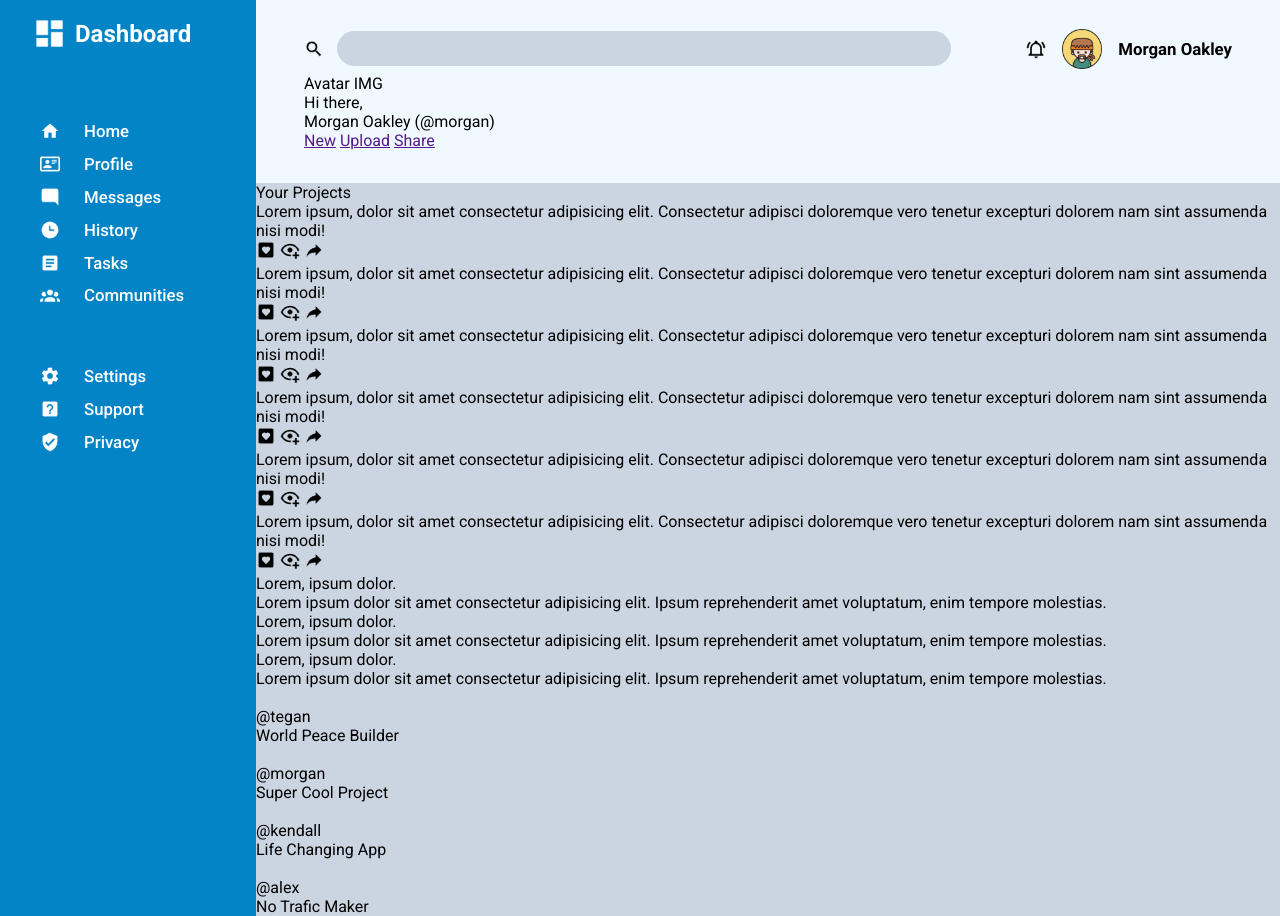
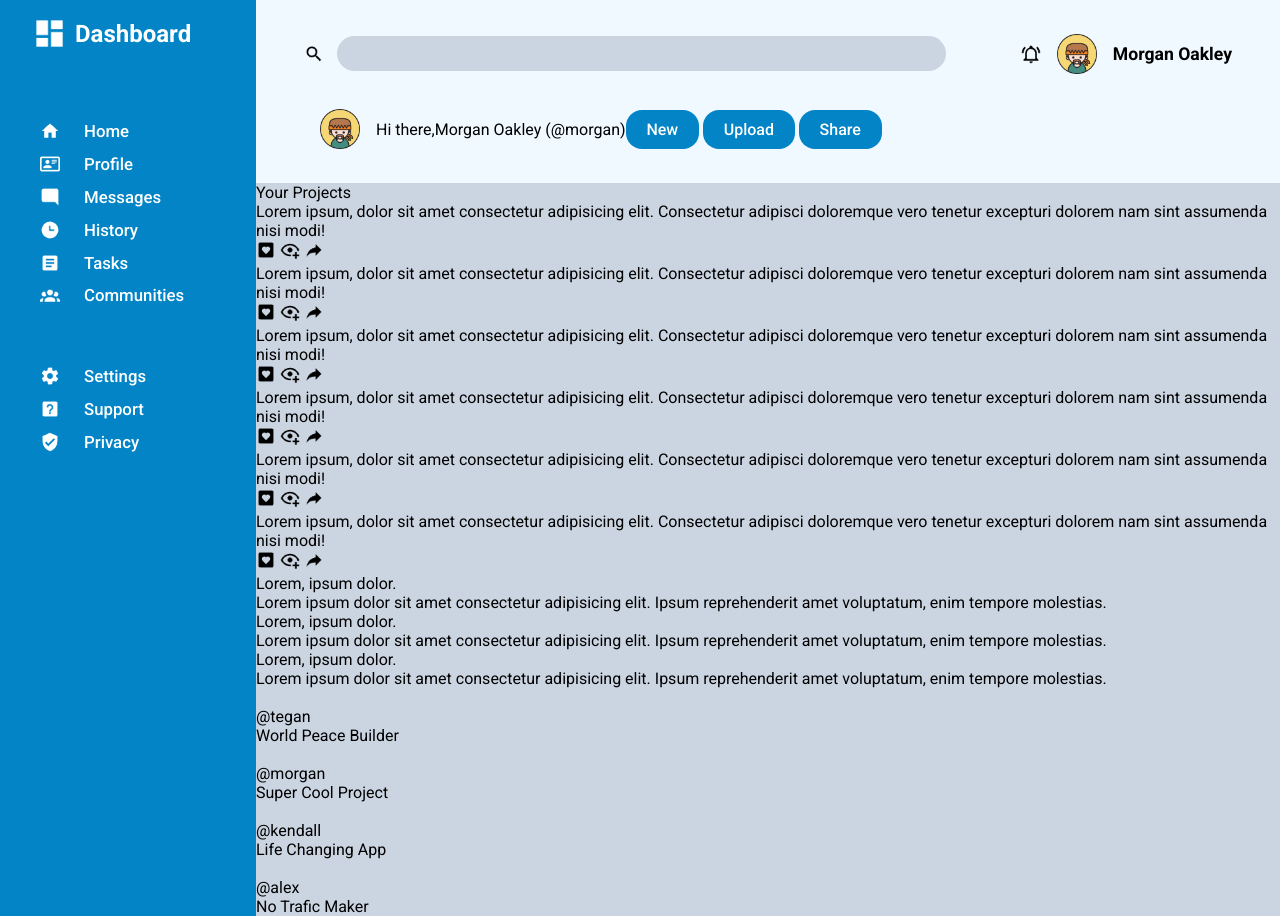
Before and after one commit to fiufiu0/admin-dashboard, a plain HTML site: page index.html in a window 1280 px wide. Drawn offline with Linux system fonts and the light colour scheme.

Commit message:
More avatars, btn style

```diff
--- a/index.html
+++ b/index.html
@@ -15,21 +15,21 @@
                     <img src="./icons/search.png" alt="Search Icon" class="svg">
                     <input type="text" class="search">
                 </div>
-
                 <div class="header-info">
                     <img src="./icons/notification.png" alt="Notification" class="svg">
-                    <img src="./icons/avatar1.png" alt="" class="main-avatar">
+                    <img src="./icons/avatar1.png" alt="Avatar" class="main-avatar">
                     <p class="name">Morgan Oakley</p>
                 </div>
-
             </div>
             <div class="header-bottom">
-                <p>Avatar IMG</p>
+                <img src="./icons/avatar1.png" alt="Avatar" class="main-avatar">
                 <p>Hi there,</p>
-                <p class="name-big">Morgan Oakley (@morgan)</p>
-                <a href="" class="btn">New</a>
-                <a href="" class="btn">Upload</a>
-                <a href="" class="btn">Share</a>
+                <p class="name-main">Morgan Oakley (@morgan)</p>
+                <div class="header-bottom-btn">
+                    <a href="" class="btn">New</a>
+                    <a href="" class="btn">Upload</a>
+                    <a href="" class="btn">Share</a>
+                </div>
             </div>
         </div>
         <div class="sidebar">
--- a/style.css
+++ b/style.css
@@ -11,7 +11,6 @@
 .svg {
     width: 20px;
 }
-
 
 .main {
     display: grid;
@@ -31,6 +30,7 @@
 .header-top {
     display: grid;
     grid-template-columns: 1fr max-content;
+    padding-bottom: 1rem;
 }
 
 .header-search {
@@ -58,7 +58,7 @@
 
 .name {
     font-weight: 700;
-    font-size: 1.05rem;
+    font-size: 1.1rem;
 }
 
 .main-avatar {
@@ -68,6 +68,20 @@
 }
 
 
+.header-bottom {
+    display: flex;
+    align-items: center;
+
+}
+
+.btn {
+    color: #fff;
+    background-color: #0284c7;
+    text-decoration: none;
+    padding: 0.6rem 1.3rem;
+    border-radius: 1rem;
+    font-weight: 500;
+}
 
 /* SIDEBAR  */
 
```
Also changed, not shown: icons/avatar2.png (added), icons/avatar3.png (added), icons/avatar4.png (added).
